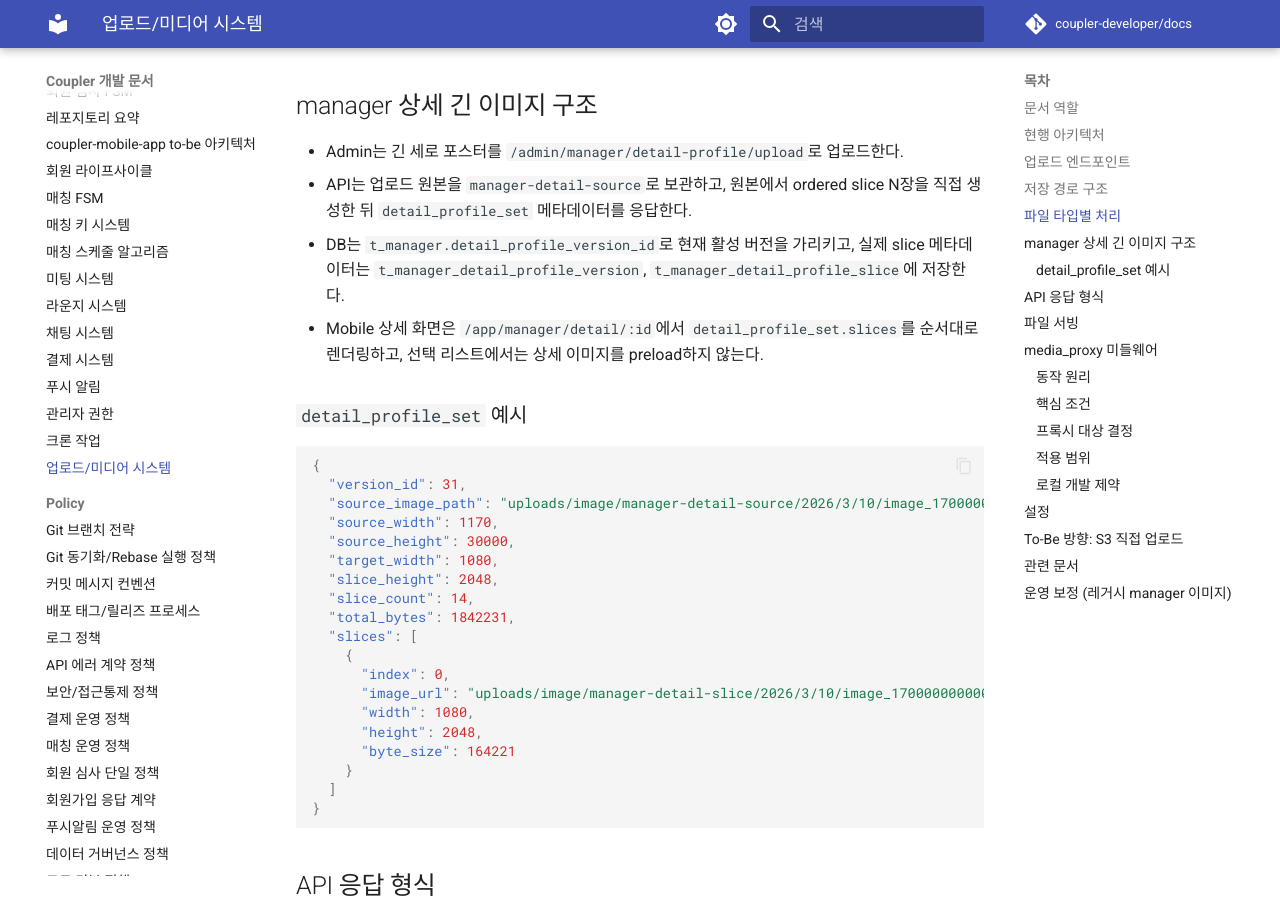
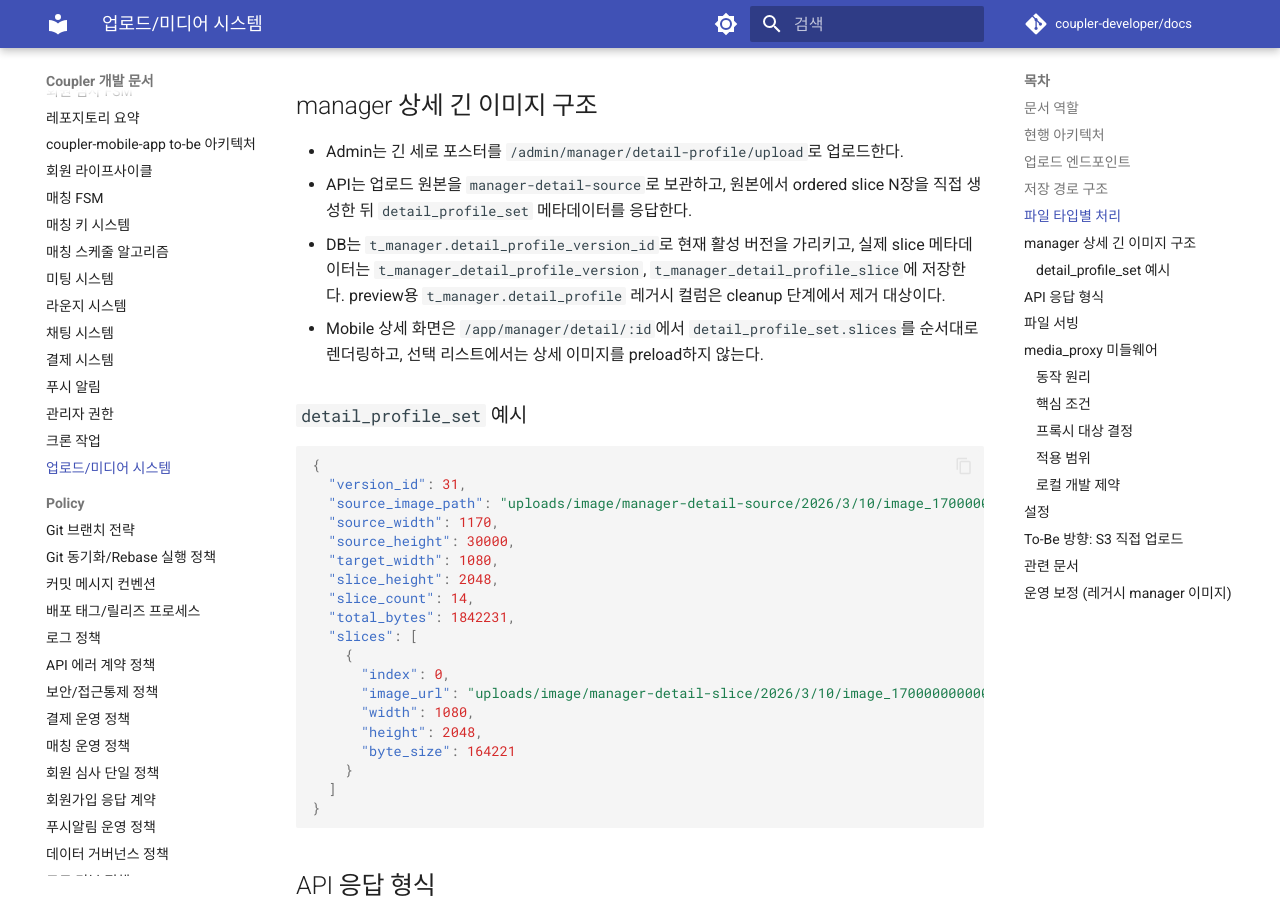
Before and after one commit to coupler-developer/docs, an MkDocs documentation site: the page built from content/architecture/upload-media-system.md, in a window 1280 px wide and 900 px high, scrolled down 2733 px. Built offline with MkDocs 1.6.1 and Material for MkDocs 9.7.7, drawn with Linux system fonts in a browser that asks for light colours; comment, search, counter and statistics services are not loaded.

Commit message:
docs: record manager detail preview cleanup

```diff
--- a/content/architecture/upload-media-system.md
+++ b/content/architecture/upload-media-system.md
@@ -76,7 +76,7 @@ uploads/
 
 - Admin는 긴 세로 포스터를 `/admin/manager/detail-profile/upload`로 업로드한다.
 - API는 업로드 원본을 `manager-detail-source`로 보관하고, 원본에서 ordered slice N장을 직접 생성한 뒤 `detail_profile_set` 메타데이터를 응답한다.
-- DB는 `t_manager.detail_profile_version_id`로 현재 활성 버전을 가리키고, 실제 slice 메타데이터는 `t_manager_detail_profile_version`, `t_manager_detail_profile_slice`에 저장한다.
+- DB는 `t_manager.detail_profile_version_id`로 현재 활성 버전을 가리키고, 실제 slice 메타데이터는 `t_manager_detail_profile_version`, `t_manager_detail_profile_slice`에 저장한다. preview용 `t_manager.detail_profile` 레거시 컬럼은 cleanup 단계에서 제거 대상이다.
 - Mobile 상세 화면은 `/app/manager/detail/:id`에서 `detail_profile_set.slices`를 순서대로 렌더링하고, 선택 리스트에서는 상세 이미지를 preload하지 않는다.
 
 ### `detail_profile_set` 예시
```
